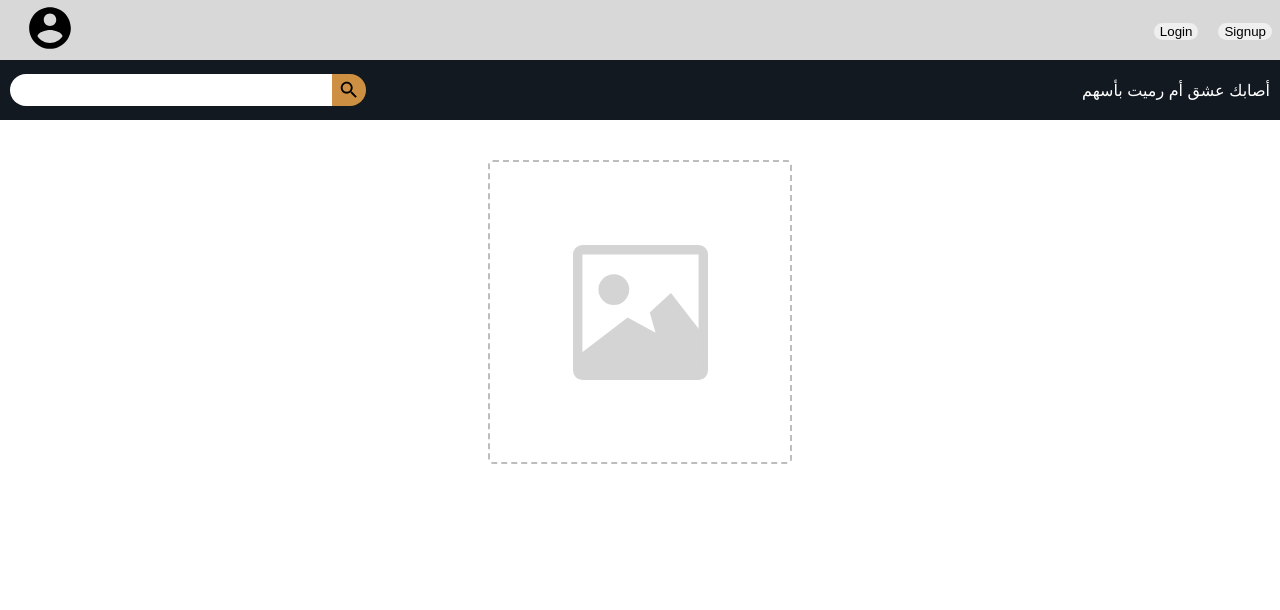
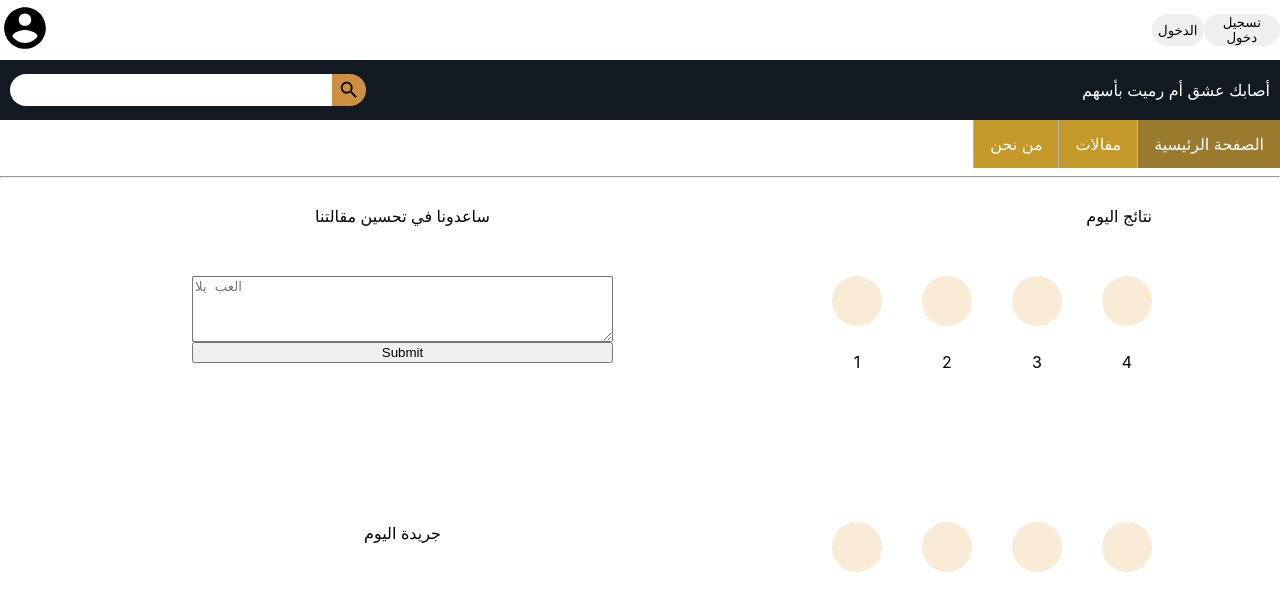
Before and after one commit to WebAhead10/webahead-library-frontend, a React (Create React App) app: page / in a window 1280 px wide. Shown: the top 610 px of the page. Built offline with nearby package versions, Linux system fonts and the light colour scheme.

Commit message:
firstPage

```diff
--- a/src/App.jsx
+++ b/src/App.jsx
@@ -2,16 +2,20 @@ import "./App.css";
 import { BrowserRouter as Router, Route, Switch } from "react-router-dom";
 import EditEntity from "./pages/EditEntity";
 import UploadPDF from "./pages/UploadPDF";
+import Home from "./pages/Home";
 import HeaderSearch from "./components/HeaderSearch/Index";
 import HeaderInfo from "./components/HeaderInfo/Index";
+import NavBar from "./components/navBar/index";
 function App() {
   return (
     <div className="App">
       <Router>
         <HeaderInfo />
         <HeaderSearch />
+        <NavBar />
         <Switch>
-          <Route exact path="/" component={UploadPDF} />
+          <Route exact path="/" component={Home} />
+          <Route exact path="/uploadPdf" component={UploadPDF} />
           <Route path="/newspaper/edit/:id" component={EditEntity} />
         </Switch>
       </Router>
--- a/src/components/HeaderInfo/Index.jsx
+++ b/src/components/HeaderInfo/Index.jsx
@@ -5,15 +5,11 @@ function Index() {
   return (
     <div className="headerInfo">
       <div className="headerInfo__nav">
-        <div className="headerInfo__option">
-          <span className="headerInfo__optionLineOne">
-            <AccountCircleIcon style={{ fontSize: "50px" }} />
-          </span>
-          <div className="headerInfo__buttons">
-            <button className="signupButton">Login</button>
-            <button className="loginButton">Signup</button>
-          </div>
-        </div>
+        <AccountCircleIcon style={{ fontSize: "50px" }} />
+      </div>
+      <div className="headerInfo__buttons">
+        <button className="signupButton">الدخول</button>
+        <button className="loginButton">تسجيل دخول</button>
       </div>
     </div>
   );
--- a/src/components/HeaderInfo/style.css
+++ b/src/components/HeaderInfo/style.css
@@ -1,70 +1,23 @@
 .headerInfo {
+  display: flex;
   height: 60px;
-  display: flex;
+  justify-content: space-between;
   align-items: center;
   position: sticky;
-  background-color: #bfbfbf9c;
-  top: 0;
-  z-index: 100;
+  background-color: #ffffff;
 }
-.headerInfo__logo {
-  width: 100px;
-  object-fit: contain;
-  margin: 0 20px;
-  margin-top: 3px;
-}
-.headerInfo__searchIcon {
-  padding: 5px;
-  height: 22px !important;
-  background-color: #cd9042;
-  position: relative;
-  right: 20px;
-  border-radius: 0 25px 25px 0;
-}
-.headerInfo__search {
-  display: flex;
-  flex: 1;
-  align-items: center;
-  border: radius 25px;
-}
-.headerInfo__searchInput {
-  height: 12px;
-  padding: 10px;
-  margin-left: 10px;
-  border: none;
-  width: 30%;
-  border-radius: 25px;
-  outline: none;
-}
-
-.headerInfo__option {
-  display: flex;
-  justify-content: space-between;
-  margin-left: 10px;
-  align-content: center;
-  margin-right: 10px;
-  width: 90vw;
-}
-.headerInfo__optionLineOne {
-  margin-left: 15px;
-}
-
-.headerInfo__nav {
+.headerInfo__buttons{
+  width:10vw;
   display: flex;
   justify-content: space-evenly;
 }
-.headerInfo__buttons {
-  align-self: center;
+.signupButton{
+  border-radius: 25px;
+  outline:none;
+  border:none;
 }
-.loginButton {
-  margin-right: -110px;
-  margin-left: 20px;
+.loginButton{
   border-radius: 25px;
-  outline: none;
-  border: none;
+  outline:none;
+  border:none;
 }
-.signupButton {
-  border-radius: 25px;
-  outline: none;
-  border: none;
-}
--- /dev/null
+++ b/src/components/navBar/index.jsx
@@ -0,0 +1,24 @@
+import React from "react";
+import "./style.css";
+function index() {
+  return (
+    <div className="navbar_container">
+      <ul>
+        <li>
+          <a class="active" href="/">
+            الصفحة الرئيسية
+          </a>
+        </li>
+        <li>
+          <a href="article">مقالات</a>
+        </li>
+        <li className='lastNav'>
+          <a href="aboutUs">من نحن</a>
+        </li>
+      </ul>
+      <hr></hr>
+    </div>
+  );
+}
+
+export default index;
--- /dev/null
+++ b/src/components/navBar/style.css
@@ -0,0 +1,34 @@
+ul {
+  list-style-type: none;
+  margin: 0;
+  padding: 0;
+  overflow: hidden;
+  background-color: rgb(255, 255, 255);
+}
+
+li {
+  float: right;
+  border-left: 1px solid #bbb;
+}
+
+li:last-child {
+  border-right: none;
+}
+
+li a {
+  display: block;
+  color: rgb(255, 255, 255);
+
+  background-color: rgb(196, 152, 41);
+  text-align: center;
+  padding: 14px 16px;
+  text-decoration: none;
+}
+
+li a:hover:not(.active) {
+  background-color: rgb(208, 191, 173);
+}
+
+.active {
+  background-color: rgb(154, 123, 46);
+}
--- a/src/pages/Home/Index.jsx
+++ b/src/pages/Home/Index.jsx
@@ -1,7 +1,61 @@
 import React from "react";
 import "./style.css";
-function Index() {
-  return <div className="home_container"></div>;
+function index() {
+  return (
+    <div className="home_container">
+      <div className="leftSide">
+        <form className="form">
+          <label for="title">ساعدونا في تحسين مقالتنا</label>
+          <div className="box">
+            <textarea
+              id="text"
+              name="text"
+              rows="4"
+              cols="50"
+              placeholder="العب يلا"
+            ></textarea>
+            <input type="submit" value="Submit" />
+            <span className="articleOfTheDay">جريدة اليوم</span>
+          </div>
+        </form>
+      </div>
+      <div className="rightSide">
+        <span className="search_per_day">نتائج اليوم</span>
+        <div className="firstRow">
+          <div className="item">
+            <div className="circle"></div>
+            <span>1</span>
+          </div>
+          <div className="item">
+            <div className="circle"></div>
+            <span>2</span>
+          </div>
+          <div className="item">
+            <div className="circle"></div>
+            <span>3</span>
+          </div>
+          <div className="item">
+            <div className="circle"></div>
+            <span>4</span>
+          </div>
+        </div>
+        <div className="secondRow">
+          <div className="item">
+            <div className="circle"></div>
+          </div>
+          <div className="item">
+            <div className="circle"></div>
+          </div>
+          <div className="item">
+            <div className="circle"></div>
+          </div>
+          <div className="item">
+            <div className="circle"></div>
+          </div>
+        </div>
+      </div>
+    </div>
+  );
 }
 
-export default Index;
+export default index;
--- a/src/pages/Home/style.css
+++ b/src/pages/Home/style.css
@@ -0,0 +1,66 @@
+.home_container {
+  display: flex;
+  justify-content: space-between;
+}
+.rightSide {
+  margin-top: 20px;
+  display: flex;
+  flex-direction: column;
+}
+.search_per_day {
+  align-self: flex-end;
+  margin-right: 10vw;
+}
+.firstRow {
+  margin-top: 50px;
+  width: 25vw;
+  display: flex;
+  justify-content: space-between;
+  align-self: flex-end;
+  margin-right: 10vw;
+}
+.firstRow {
+  margin-top: 50px;
+  width: 25vw;
+  display: flex;
+  justify-content: space-between;
+  align-self: flex-end;
+  margin-right: 10vw;
+}
+.secondRow {
+  margin-top: 150px;
+  width: 25vw;
+  display: flex;
+  justify-content: space-between;
+  align-self: flex-end;
+  margin-right: 10vw;
+}
+
+.circle {
+  background-color: antiquewhite;
+  width: 50px;
+  height: 50px;
+  border-radius: 25px;
+}
+.item {
+  height: 12vh;
+  display: flex;
+  flex-direction: column;
+  justify-content: space-between;
+}
+.leftSide {
+  margin-top: 20px;
+  margin-left: 15vw;
+}
+.form {
+  display: flex;
+  flex-direction: column;
+}
+.box {
+  margin-top: 50px;
+  display: flex;
+  flex-direction: column;
+}
+.articleOfTheDay {
+  margin-top: 20vh;
+}
```
Also changed, not shown: src/components/ArticleData/ArticleData.jsx (added).
